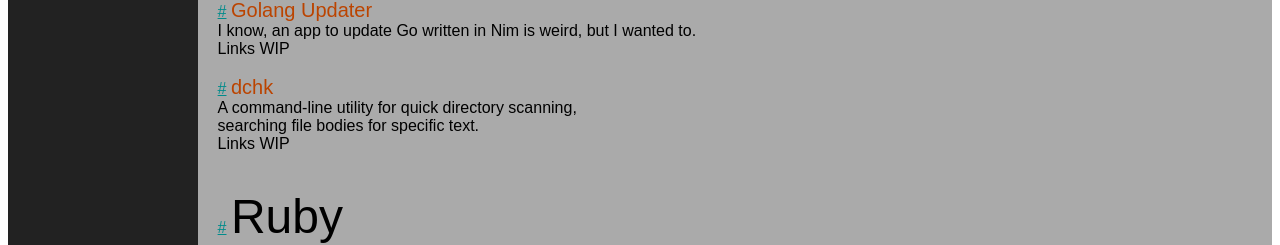
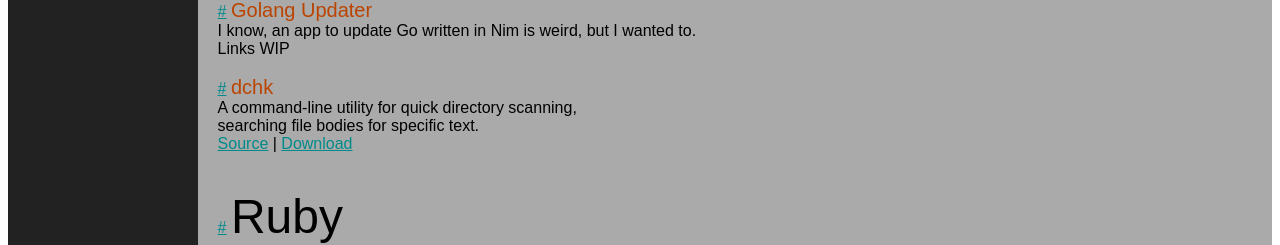
Before and after one commit to thecodedmind/thecodedmind.github.io, a plain HTML site: page index.html in a window 1280 px wide. Shown: the part 977-1222 px from the top of the page. Drawn offline with Linux system fonts and the light colour scheme.

Commit message:
Add files via upload

```diff
--- a/index.html
+++ b/index.html
@@ -79,7 +79,8 @@
 		<a name="dchk" href="#dchk">#</a> <optitle>dchk</optitle><br>
 		A command-line utility for quick directory scanning,<br>
 		searching file bodies for specific text.<br>
-		Links WIP
+		<a href="https://github.com/thecodedmind/dchk">Source</a> |
+		<a href="https://github.com/thecodedmind/dchk/releases">Download</a>
 		<br><br>
 		<br>
 
```
